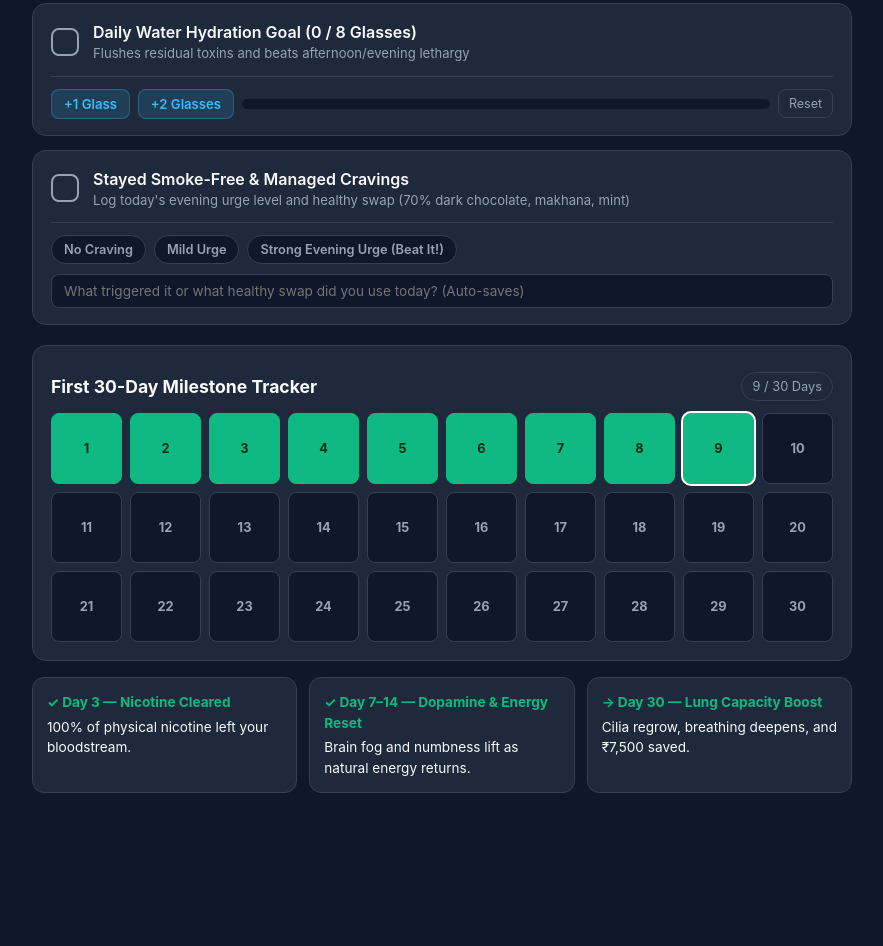
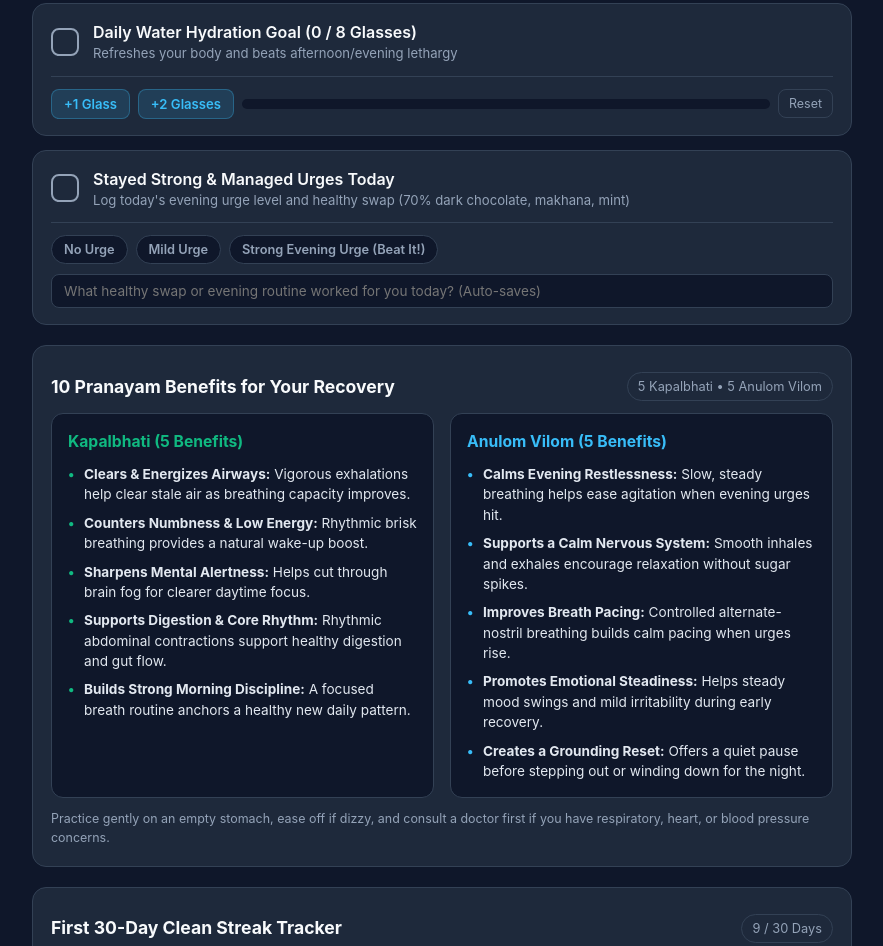
Before and after one commit to anjanikmr39/Personal, a plain HTML site: page index.html in a window 1280 px wide. Shown: the part 430-1376 px from the top of the page, without its empty margins (198-1081 px from the left). Before the commit the page ends 1243 px from the top, so only its background shows below. Drawn offline with Linux system fonts and the light colour scheme.

Commit message:
Update index.html

```diff
--- a/index.html
+++ b/index.html
@@ -3,7 +3,7 @@
 <head>
   <meta charset="UTF-8" />
   <meta name="viewport" content="width=device-width, initial-scale=1.0" />
-  <title>Smoke-Free Quit Tracker</title>
+  <title>Clean Streak & Wellness Tracker</title>
   <style>
     :root {
       --bg: #0f172a;
@@ -106,6 +106,8 @@
       align-items: center;
       margin-bottom: 12px;
       margin-top: 8px;
+      gap: 8px;
+      flex-wrap: wrap;
     }
 
     .section-title {
@@ -296,6 +298,64 @@
       border-color: var(--accent);
     }
 
+    /* Pranayam Benefits Card */
+    .pranayam-grid {
+      display: grid;
+      grid-template-columns: repeat(auto-fit, minmax(300px, 1fr));
+      gap: 16px;
+      margin-top: 12px;
+    }
+
+    .pranayam-box {
+      background: #0f172a;
+      border: 1px solid var(--border);
+      border-radius: 12px;
+      padding: 16px;
+    }
+
+    .pranayam-box h4 {
+      color: var(--accent);
+      font-size: 0.98rem;
+      margin-bottom: 10px;
+    }
+
+    .pranayam-box.anulom h4 {
+      color: var(--blue);
+    }
+
+    .pranayam-list {
+      list-style: none;
+      display: flex;
+      flex-direction: column;
+      gap: 8px;
+      font-size: 0.85rem;
+      color: var(--text);
+    }
+
+    .pranayam-list li {
+      padding-left: 16px;
+      position: relative;
+      color: #e2e8f0;
+    }
+
+    .pranayam-list li::before {
+      content: "•";
+      position: absolute;
+      left: 0;
+      color: var(--accent);
+      font-weight: 700;
+    }
+
+    .pranayam-box.anulom .pranayam-list li::before {
+      color: var(--blue);
+    }
+
+    .pranayam-note {
+      margin-top: 12px;
+      font-size: 0.78rem;
+      color: var(--muted);
+    }
+
     /* 30-Day Grid */
     .grid-card {
       background: var(--card);
@@ -375,19 +435,19 @@
     <!-- Core Metrics -->
     <div class="stats-grid">
       <div class="stat-card">
-        <div class="stat-label">Complete Smoke-Free Days</div>
+        <div class="stat-label">Clean & Free Days</div>
         <div class="stat-value" id="daysPassed">9 Days</div>
-        <div class="stat-sub">Last cigarette: Nov 12, 2026</div>
+        <div class="stat-sub">Started fresh: Nov 13, 2026</div>
       </div>
       <div class="stat-card">
         <div class="stat-label">Money Saved</div>
         <div class="stat-value" id="moneySaved">₹2,250</div>
-        <div class="stat-sub">@ ₹250/day (10 Ice Bursts)</div>
+        <div class="stat-sub">@ ₹250 saved every single day</div>
       </div>
       <div class="stat-card">
-        <div class="stat-label">Cigarettes Avoided</div>
-        <div class="stat-value" id="cigsAvoided">90</div>
-        <div class="stat-sub">Lungs & dopamine recovering</div>
+        <div class="stat-label">Healthy Choices Made</div>
+        <div class="stat-value" id="choicesCount">90</div>
+        <div class="stat-sub">Lungs & natural energy resetting</div>
       </div>
     </div>
 
@@ -417,7 +477,7 @@
           <button class="checkbox-btn" id="chk-water">✓</button>
           <div class="habit-info">
             <h3>Daily Water Hydration Goal (<span id="waterCount">0</span> / 8 Glasses)</h3>
-            <p>Flushes residual toxins and beats afternoon/evening lethargy</p>
+            <p>Refreshes your body and beats afternoon/evening lethargy</p>
           </div>
         </div>
       </div>
@@ -431,20 +491,20 @@
       </div>
     </div>
 
-    <!-- Habit 3: Craving & Smoke-Free Check -->
+    <!-- Habit 3: Craving & Discipline Check -->
     <div class="habit-card" id="card-craving">
       <div class="habit-row">
         <div class="habit-left" onclick="toggleHabit('craving')">
           <button class="checkbox-btn" id="chk-craving">✓</button>
           <div class="habit-info">
-            <h3>Stayed Smoke-Free & Managed Cravings</h3>
+            <h3>Stayed Strong & Managed Urges Today</h3>
             <p>Log today's evening urge level and healthy swap (70% dark chocolate, makhana, mint)</p>
           </div>
         </div>
       </div>
       <div class="craving-panel">
         <div class="craving-levels">
-          <button class="pill-btn" id="lvl-none" onclick="setCravingLevel('none')">No Craving</button>
+          <button class="pill-btn" id="lvl-none" onclick="setCravingLevel('none')">No Urge</button>
           <button class="pill-btn" id="lvl-mild" onclick="setCravingLevel('mild')">Mild Urge</button>
           <button class="pill-btn" id="lvl-strong" onclick="setCravingLevel('strong')">Strong Evening Urge (Beat It!)</button>
         </div>
@@ -452,16 +512,49 @@
           type="text"
           class="note-input"
           id="cravingNote"
-          placeholder="What triggered it or what healthy swap did you use today? (Auto-saves)"
+          placeholder="What healthy swap or evening routine worked for you today? (Auto-saves)"
           oninput="saveNote()"
         />
       </div>
     </div>
 
+    <!-- 10 Pranayam Benefits (5 Kapalbhati + 5 Anulom Vilom) -->
+    <div class="grid-card">
+      <div class="section-header" style="margin-bottom: 4px;">
+        <div class="section-title">10 Pranayam Benefits for Your Recovery</div>
+        <div class="date-badge">5 Kapalbhati • 5 Anulom Vilom</div>
+      </div>
+      <div class="pranayam-grid">
+        <div class="pranayam-box">
+          <h4>Kapalbhati (5 Benefits)</h4>
+          <ul class="pranayam-list">
+            <li><strong>Clears & Energizes Airways:</strong> Vigorous exhalations help clear stale air as breathing capacity improves.</li>
+            <li><strong>Counters Numbness & Low Energy:</strong> Rhythmic brisk breathing provides a natural wake-up boost.</li>
+            <li><strong>Sharpens Mental Alertness:</strong> Helps cut through brain fog for clearer daytime focus.</li>
+            <li><strong>Supports Digestion & Core Rhythm:</strong> Rhythmic abdominal contractions support healthy digestion and gut flow.</li>
+            <li><strong>Builds Strong Morning Discipline:</strong> A focused breath routine anchors a healthy new daily pattern.</li>
+          </ul>
+        </div>
+        <div class="pranayam-box anulom">
+          <h4>Anulom Vilom (5 Benefits)</h4>
+          <ul class="pranayam-list">
+            <li><strong>Calms Evening Restlessness:</strong> Slow, steady breathing helps ease agitation when evening urges hit.</li>
+            <li><strong>Supports a Calm Nervous System:</strong> Smooth inhales and exhales encourage relaxation without sugar spikes.</li>
+            <li><strong>Improves Breath Pacing:</strong> Controlled alternate-nostril breathing builds calm pacing when urges rise.</li>
+            <li><strong>Promotes Emotional Steadiness:</strong> Helps steady mood swings and mild irritability during early recovery.</li>
+            <li><strong>Creates a Grounding Reset:</strong> Offers a quiet pause before stepping out or winding down for the night.</li>
+          </ul>
+        </div>
+      </div>
+      <p class="pranayam-note">
+        Practice gently on an empty stomach, ease off if dizzy, and consult a doctor first if you have respiratory, heart, or blood pressure concerns.
+      </p>
+    </div>
+
     <!-- 30-Day Progress Grid -->
     <div class="grid-card">
       <div class="section-header" style="margin-bottom: 0;">
-        <div class="section-title">First 30-Day Milestone Tracker</div>
+        <div class="section-title">First 30-Day Clean Streak Tracker</div>
         <div class="date-badge" id="streakBadge">9 / 30 Days</div>
       </div>
       <div class="days-grid" id="daysGrid"></div>
@@ -470,25 +563,25 @@
     <!-- Body Recovery Timeline -->
     <div class="milestones">
       <div class="milestone-item">
-        <strong>✓ Day 3 — Nicotine Cleared</strong>
-        100% of physical nicotine left your bloodstream.
+        <strong>✓ Day 3 — Complete System Reset</strong>
+        Physical dependence cleared from your bloodstream.
       </div>
       <div class="milestone-item">
         <strong>✓ Day 7–14 — Dopamine & Energy Reset</strong>
         Brain fog and numbness lift as natural energy returns.
       </div>
       <div class="milestone-item">
-        <strong>→ Day 30 — Lung Capacity Boost</strong>
-        Cilia regrow, breathing deepens, and ₹7,500 saved.
+        <strong>→ Day 30 — Full Lung Capacity Boost</strong>
+        Breathing deepens, stamina rises, and ₹7,500 saved.
       </div>
     </div>
   </div>
 
   <script>
-    // Quit date configuration: Nov 12, 2026 (Last smoking day)
-    const QUIT_DATE = new Date(2026, 10, 12); // Month is 0-indexed (10 = November)
-    const DAILY_COST = 250; // 10 Ice Bursts @ ₹25
-    const CIGS_PER_DAY = 10;
+    // Clean streak reference date: Nov 12, 2026 (Day 1 = Nov 13, 2026)
+    const START_DATE = new Date(2026, 10, 12); // Month is 0-indexed (10 = November)
+    const DAILY_SAVINGS = 250;
+    const DAILY_CHOICES = 10;
 
     function getTodayKey() {
       const now = new Date();
@@ -498,15 +591,15 @@
     function calculateDaysPassed() {
       const now = new Date();
       const todayMidnight = new Date(now.getFullYear(), now.getMonth(), now.getDate());
-      const quitMidnight = new Date(QUIT_DATE.getFullYear(), QUIT_DATE.getMonth(), QUIT_DATE.getDate());
-      const diffTime = todayMidnight - quitMidnight;
+      const startMidnight = new Date(START_DATE.getFullYear(), START_DATE.getMonth(), START_DATE.getDate());
+      const diffTime = todayMidnight - startMidnight;
       const diffDays = Math.floor(diffTime / (1000 * 60 * 60 * 24));
       return Math.max(0, diffDays);
     }
 
     // Load or initialize daily state
     const todayKey = getTodayKey();
-    const storageKey = `quit_tracker_${todayKey}`;
+    const storageKey = `clean_tracker_${todayKey}`;
     let state = JSON.parse(localStorage.getItem(storageKey)) || {
       pranayam: false,
       water: false,
@@ -557,8 +650,8 @@
     function renderUI() {
       const days = calculateDaysPassed();
       document.getElementById('daysPassed').textContent = `${days} Day${days === 1 ? '' : 's'}`;
-      document.getElementById('moneySaved').textContent = `₹${(days * DAILY_COST).toLocaleString('en-IN')}`;
-      document.getElementById('cigsAvoided').textContent = (days * CIGS_PER_DAY).toLocaleString('en-IN');
+      document.getElementById('moneySaved').textContent = `₹${(days * DAILY_SAVINGS).toLocaleString('en-IN')}`;
+      document.getElementById('choicesCount').textContent = (days * DAILY_CHOICES).toLocaleString('en-IN');
 
       const options = { weekday: 'short', month: 'short', day: 'numeric', year: 'numeric' };
       document.getElementById('todayDateDisplay').textContent = new Date().toLocaleDateString('en-IN', options);
```
